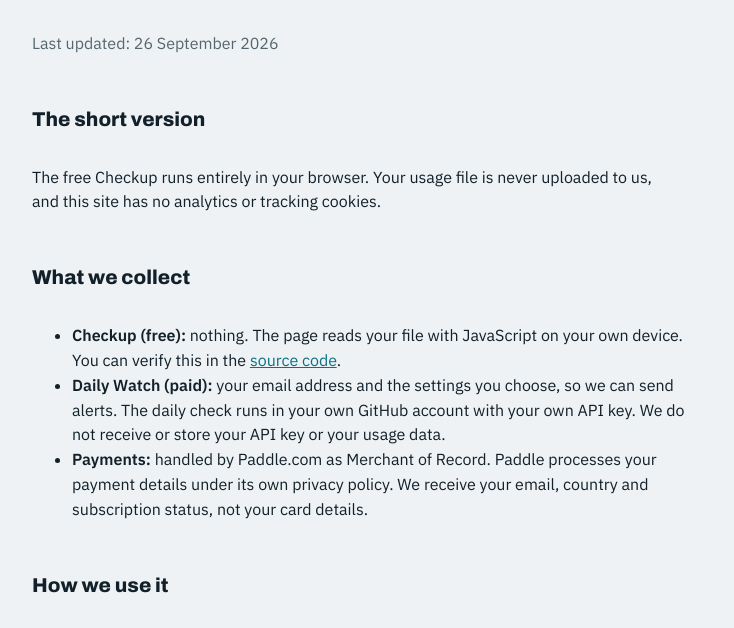
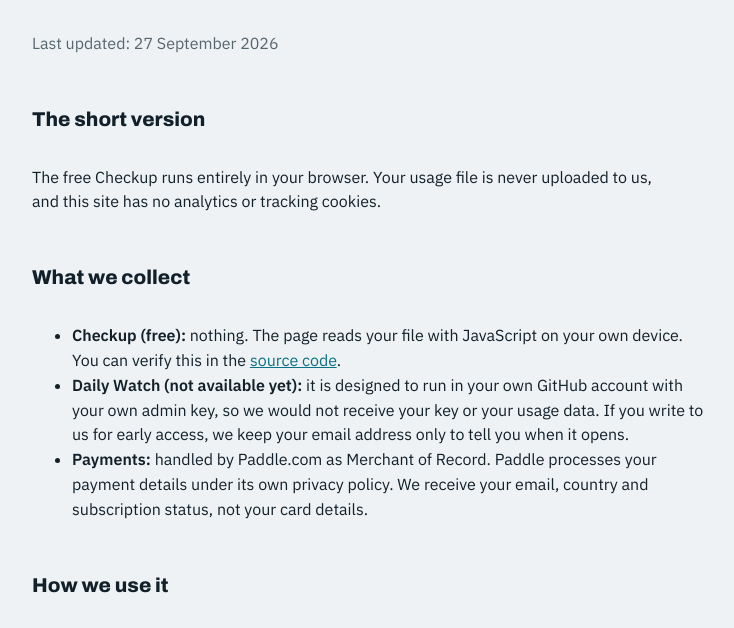
Before and after one commit to labfile0-eng/ai-spend-doctor, a plain HTML site: page privacy/index.html in a window 1280 px wide. Shown: the part 141-769 px from the top of the page, without its empty margins (228-962 px from the left). Drawn offline with Linux system fonts and the light colour scheme.

Commit message:
Add files via upload

```diff
--- a/privacy/index.html
+++ b/privacy/index.html
@@ -124,14 +124,14 @@ a{color:var(--accent)}
 <a class="back brand" href="/">AI Spend Doctor</a>
 <article>
 <h1>Privacy Policy</h1>
-<p style="color:var(--muted)">Last updated: 26 September 2026</p>
+<p style="color:var(--muted)">Last updated: 27 September 2026</p>
 
 <h2>The short version</h2>
 <p>The free Checkup runs entirely in your browser. Your usage file is never uploaded to us, and this site has no analytics or tracking cookies.</p>
 <h2>What we collect</h2>
 <ul>
 <li><b>Checkup (free):</b> nothing. The page reads your file with JavaScript on your own device. You can verify this in the <a href="https://github.com/labfile0-eng/ai-spend-doctor">source code</a>.</li>
-<li><b>Daily Watch (paid):</b> your email address and the settings you choose, so we can send alerts. The daily check runs in your own GitHub account with your own API key. We do not receive or store your API key or your usage data.</li>
+<li><b>Daily Watch (not available yet):</b> it is designed to run in your own GitHub account with your own admin key, so we would not receive your key or your usage data. If you write to us for early access, we keep your email address only to tell you when it opens.</li>
 <li><b>Payments:</b> handled by Paddle.com as Merchant of Record. Paddle processes your payment details under its own privacy policy. We receive your email, country and subscription status, not your card details.</li>
 </ul>
 <h2>How we use it</h2>
```
